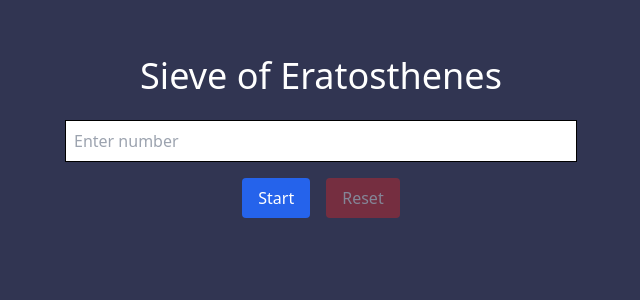
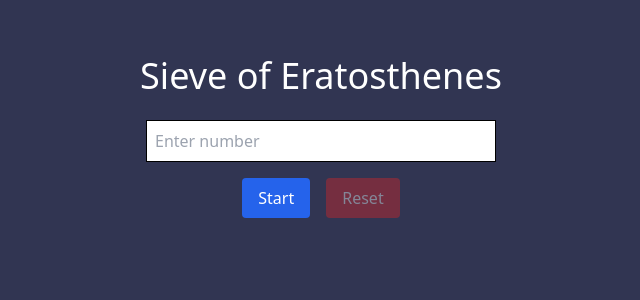
Before and after one commit to hitanshu0729/deploy, a React (Vite) app: page / in a window 1280 px wide. Shown: the top 300 px of the page, without its empty margins (319-959 px from the left). Built offline with nearby package versions, Linux system fonts and the light colour scheme.

Commit message:
minor fixes

```diff
--- a/src/Components/SieveOfErathosthenes.jsx
+++ b/src/Components/SieveOfErathosthenes.jsx
@@ -66,7 +66,7 @@ const SieveOfEratosthenes = () => {
         placeholder="Enter number"
         type="number"
         value={number || ""}
-        className="border w-[350px] min-w-[40vw] border-black p-2 text-black"
+        className="border w-[350px] max-w-[40vw] border-black p-2 text-black"
         onChange={handleChange}
         disabled={isRunning}
       />
```
